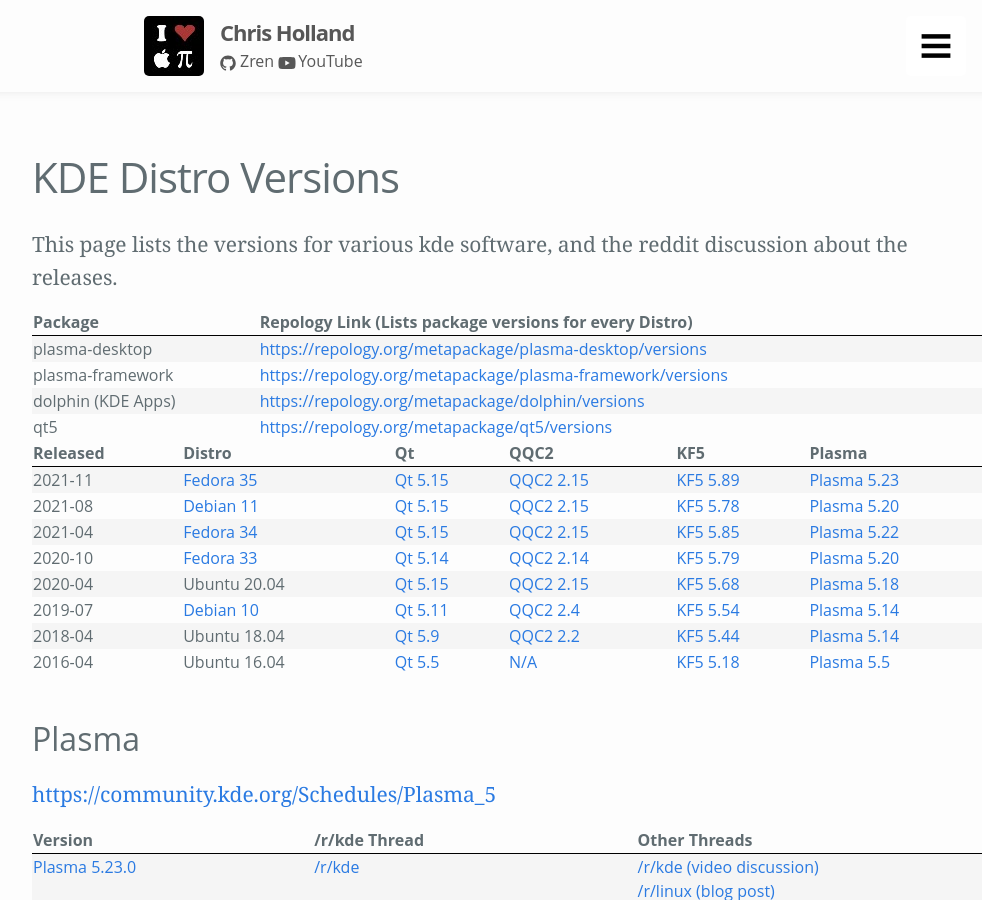
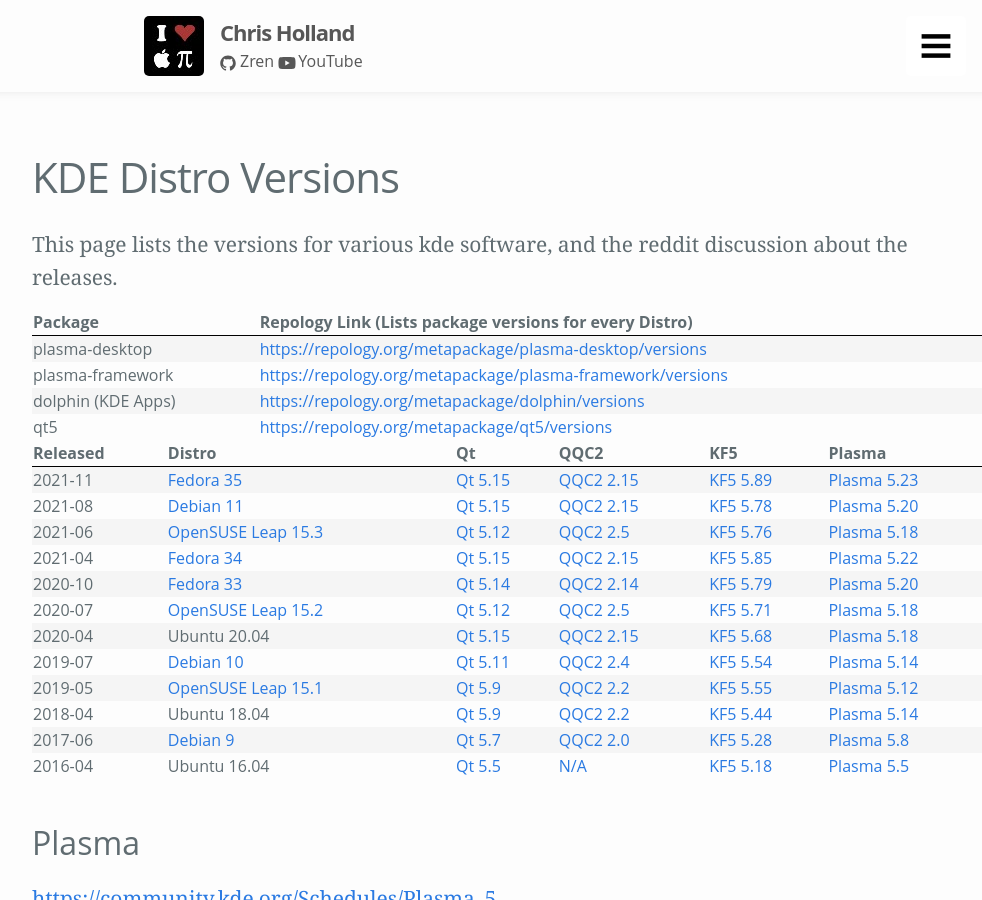
Before and after one commit to Zren/zren.github.io, a Jekyll site: the page built from kde_versions.md, in a window 1280 px wide and 900 px high. Shown: the whole window, without its empty margins (126-1108 px from the left). Built offline with Jekyll 4.4.1, drawn with Linux system fonts in a browser that asks for light colours.

Commit message:
Add Debian 9 and OpenSuse Leap 15.1+

```diff
--- a/kde_versions.md
+++ b/kde_versions.md
@@ -85,6 +85,14 @@
       <td><a href="https://repology.org/project/plasma-desktop/versions#debian_11">Plasma 5.20</a></td>
     </tr>
     <tr>
+      <td>2021-06</td>
+      <td><a href="https://en.opensuse.org/Portal:15.3">OpenSUSE Leap 15.3</a></td>
+      <td><a href="https://repology.org/project/qt/versions#opensuse_leap_15_3">Qt 5.12</a></td>
+      <td><a href="https://doc.qt.io/qt-6/qtquickcontrols-index.html#versions">QQC2 2.5</a></td>
+      <td><a href="https://repology.org/project/plasma-framework/versions#opensuse_leap_15_3">KF5 5.76</a></td>
+      <td><a href="https://repology.org/project/plasma-desktop/versions#opensuse_leap_15_3">Plasma 5.18</a></td>
+    </tr>
+    <tr>
       <td>2021-04</td>
       <td><a href="https://fedoramagazine.org/announcing-fedora-34/">Fedora 34</a></td>
       <td><a href="https://repology.org/project/qt/versions#fedora_34">Qt 5.15</a></td>
@@ -99,6 +107,14 @@
       <td><a href="https://doc.qt.io/qt-6/qtquickcontrols-index.html#versions">QQC2 2.14</a></td>
       <td><a href="https://repology.org/project/plasma-framework/versions#fedora_33">KF5 5.79</a></td>
       <td><a href="https://repology.org/project/plasma-desktop/versions#fedora_33">Plasma 5.20</a></td>
+    </tr>
+    <tr>
+      <td>2020-07</td>
+      <td><a href="https://en.opensuse.org/Portal:15.2">OpenSUSE Leap 15.2</a></td>
+      <td><a href="https://repology.org/project/qt/versions#opensuse_leap_15_2">Qt 5.12</a></td>
+      <td><a href="https://doc.qt.io/qt-6/qtquickcontrols-index.html#versions">QQC2 2.5</a></td>
+      <td><a href="https://repology.org/project/plasma-framework/versions#opensuse_leap_15_2">KF5 5.71</a></td>
+      <td><a href="https://repology.org/project/plasma-desktop/versions#opensuse_leap_15_2">Plasma 5.18</a></td>
     </tr>
     <tr>
       <td>2020-04</td>
@@ -117,12 +133,28 @@
       <td><a href="https://repology.org/project/plasma-desktop/versions#debian_10">Plasma 5.14</a></td>
     </tr>
     <tr>
+      <td>2019-05</td>
+      <td><a href="https://en.opensuse.org/Portal:15.1">OpenSUSE Leap 15.1</a></td>
+      <td><a href="https://repology.org/project/qt/versions#opensuse_leap_15_1">Qt 5.9</a></td>
+      <td><a href="https://doc.qt.io/qt-6/qtquickcontrols-index.html#versions">QQC2 2.2</a></td>
+      <td><a href="https://repology.org/project/plasma-framework/versions#opensuse_leap_15_1">KF5 5.55</a></td>
+      <td><a href="https://repology.org/project/plasma-desktop/versions#opensuse_leap_15_1">Plasma 5.12</a></td>
+    </tr>
+    <tr>
       <td>2018-04</td>
       <td>Ubuntu 18.04</td>
       <td><a href="https://repology.org/project/qt/versions#ubuntu_18_04">Qt 5.9</a></td>
       <td><a href="https://doc.qt.io/qt-6/qtquickcontrols-index.html#versions">QQC2 2.2</a></td>
       <td><a href="https://repology.org/project/plasma-framework/versions#ubuntu_18_04">KF5 5.44</a></td>
       <td><a href="https://repology.org/project/plasma-desktop/versions#ubuntu_18_04">Plasma 5.14</a></td>
+    </tr>
+    <tr>
+      <td>2017-06</td>
+      <td><a href="https://www.debian.org/News/2017/20170617">Debian 9</a></td>
+      <td><a href="https://repology.org/project/qt/versions#debian_9">Qt 5.7</a></td>
+      <td><a href="https://doc.qt.io/qt-6/qtquickcontrols-index.html#versions">QQC2 2.0</a></td>
+      <td><a href="https://repology.org/project/plasma-framework/versions#debian_9">KF5 5.28</a></td>
+      <td><a href="https://repology.org/project/plasma-desktop/versions#debian_9">Plasma 5.8</a></td>
     </tr>
     <tr>
       <td>2016-04</td>
```
